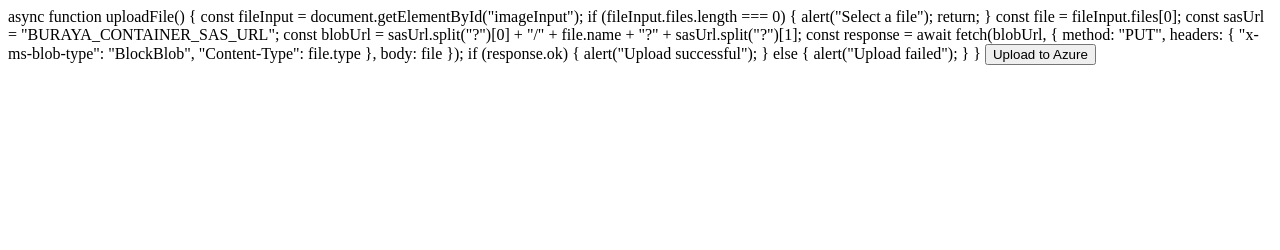
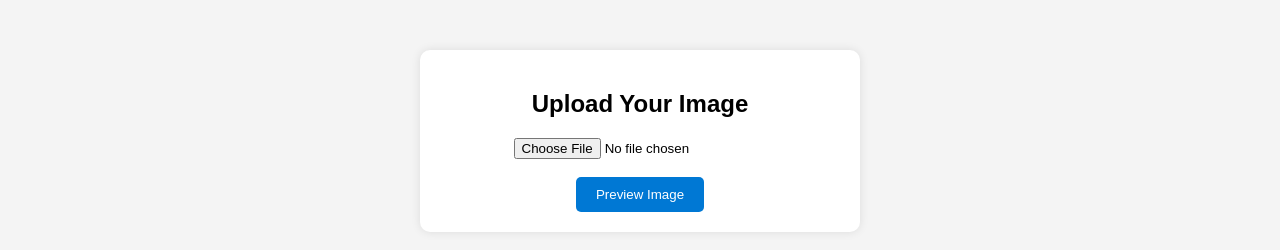
Before and after one commit to fadik8022-cyber/task4, a plain HTML site: page index.html in a window 1280 px wide. Drawn offline with Linux system fonts and the light colour scheme.

Commit message:
Update index.html

```diff
--- a/index.html
+++ b/index.html
@@ -1,38 +1,84 @@
-async function uploadFile() {
+<!DOCTYPE html>
+<html lang="en">
+<head>
+    <meta charset="UTF-8">
+    <meta name="viewport" content="width=device-width, initial-scale=1.0">
+    <title>Azure Image Upload</title>
 
-    const fileInput = document.getElementById("imageInput");
+    <style>
+        body {
+            font-family: Arial, sans-serif;
+            text-align: center;
+            margin-top: 50px;
+            background-color: #f4f4f4;
+        }
 
-    if (fileInput.files.length === 0) {
-        alert("Select a file");
-        return;
-    }
+        .container {
+            background: white;
+            width: 400px;
+            margin: auto;
+            padding: 20px;
+            border-radius: 10px;
+            box-shadow: 0 0 10px rgba(0,0,0,0.1);
+        }
 
-    const file = fileInput.files[0];
+        button {
+            background: #0078D4;
+            color: white;
+            border: none;
+            padding: 10px 20px;
+            border-radius: 5px;
+            cursor: pointer;
+        }
 
-    const sasUrl =
-        "BURAYA_CONTAINER_SAS_URL";
+        button:hover {
+            background: #005A9E;
+        }
 
-    const blobUrl =
-        sasUrl.split("?")[0] + "/" +
-        file.name +
-        "?" +
-        sasUrl.split("?")[1];
+        img {
+            margin-top: 20px;
+            max-width: 100%;
+            border-radius: 10px;
+            display: none;
+        }
+    </style>
+</head>
+<body>
 
-    const response = await fetch(blobUrl, {
-        method: "PUT",
-        headers: {
-            "x-ms-blob-type": "BlockBlob",
-            "Content-Type": file.type
-        },
-        body: file
-    });
+    <div class="container">
+        <h2>Upload Your Image</h2>
 
-    if (response.ok) {
-        alert("Upload successful");
-    } else {
-        alert("Upload failed");
-    }
-}
-<button onclick="uploadFile()">
-    Upload to Azure
-</button>
+        <input type="file" id="imageInput" accept="image/*">
+        <br><br>
+
+        <button onclick="previewImage()">Preview Image</button>
+
+        <div>
+            <img id="preview">
+        </div>
+    </div>
+
+    <script>
+        function previewImage() {
+            const fileInput = document.getElementById("imageInput");
+            const preview = document.getElementById("preview");
+
+            if (fileInput.files.length === 0) {
+                alert("Please select an image.");
+                return;
+            }
+
+            const file = fileInput.files[0];
+            const reader = new FileReader();
+
+            reader.onload = function(e) {
+                preview.src = e.target.result;
+                preview.style.display = "block";
+            };
+
+            reader.readAsDataURL(file);
+        }
+    </script>
+
+</body>
+</html>
```
